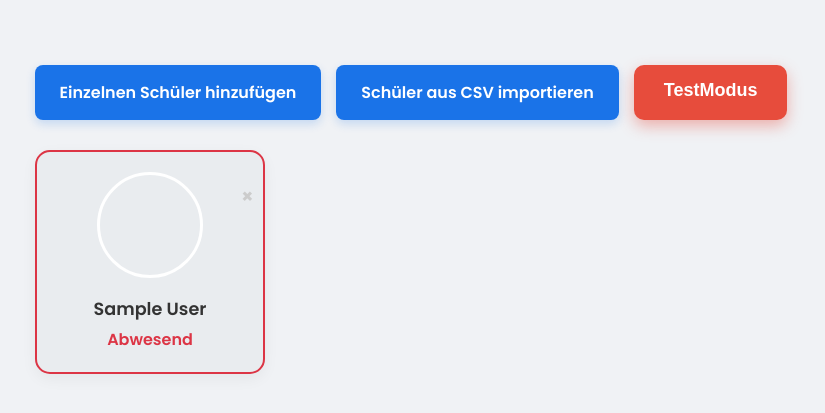
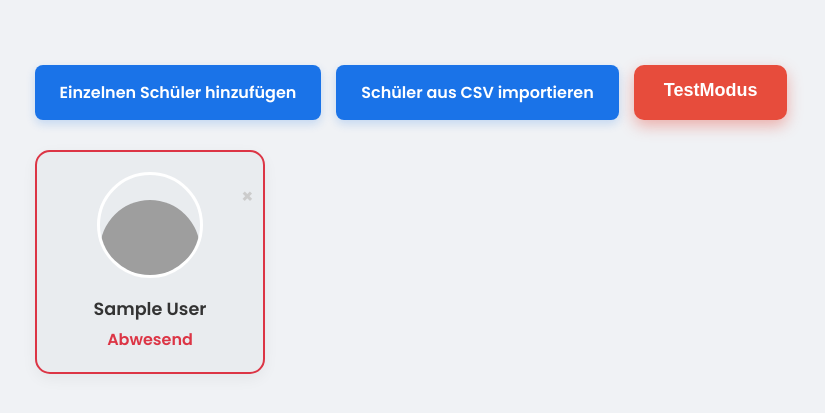
Before and after one commit to BastianReschenhofer/RaspberryPi, a Flask app: page /home/ in a window 1280 px wide. Shown: the part 240-653 px from the top of the page, without its empty margins (229-1054 px from the left). Run offline with Flask 3, Linux system fonts and the light colour scheme; tables that the repository leaves empty hold one stand-in row (values such as "Sample post"); grey boxes are pictures that could not be loaded.

Commit message:
Show picture for individual student (still in progress)

```diff
--- a/Website/home.py
+++ b/Website/home.py
@@ -6,7 +6,7 @@ import csv
 import io
 from sqlalchemy import distinct
 from datetime import datetime, timedelta
-
+import os
 
 home_bp = Blueprint('home', __name__)
 
@@ -81,7 +81,7 @@ def delete_student(student_id):
     return redirect(url_for('home.home'))
 
 
-################################################################################################
+######################################Basti Workspace##########################################################
 
 
 @home_bp.route('/testpage', methods=['POST', 'GET'])
@@ -107,6 +107,8 @@ def testdata():
 
 
 def markStudents(is_testpage=False):
+
+    from flask import current_app
 
     pastdatetime = datetime.now()- timedelta(minutes=1)
 
@@ -153,4 +155,16 @@ def markStudents(is_testpage=False):
             if is_testpage:
                 student.signal_strength = 'N/A'
 
+        base_filename = student.full_name.lower() + '.jpg'
+
+
+
+        image_path = os.path.join(current_app.root_path, 'static', 'images', base_filename)
+
+        if os.path.exists(image_path):
+            student.image_url = url_for('static', filename=f'images/{base_filename}')
+        else:
+
+            student.image_url = url_for('static', filename='images/placeholder.jpg')
+
     return students
--- a/Website/static/style.css
+++ b/Website/static/style.css
@@ -242,11 +242,19 @@ a:hover {
     width: 100px;
     height: 100px;
     background-color: #e9ecef;
-    margin: 0 auto 15px;
+    margin: 0 auto 1px;
     border-radius: 50%;
     overflow: hidden;
     position: relative;
     border: 3px solid var(--card-background);
+}
+.student-photo img {
+    width: 100%;
+    height: 100%;
+    margin-top: 0 auto 1px;
+    object-fit: cover;
+    border-radius: 50%;
+    display: block;
 }
 
 .student-name {
--- a/Website/templates/homepage.html
+++ b/Website/templates/homepage.html
@@ -91,7 +91,9 @@
                     &times;
                 </a>
                 <div class="student-photo">
-                    </div>
+                    <img src="{{ student_item.image_url }}"
+                    alt="Foto von {{ student_item.full_name }}">
+                </div>
                 <p class="student-name">{{ student_item.full_name }}</p>
                 {% if student_item.present %}
                     <p class="status-text present">Anwesend</p>
```
Also changed, not shown: Website/static/images/jakob.lindlbauer.jpg (added).
